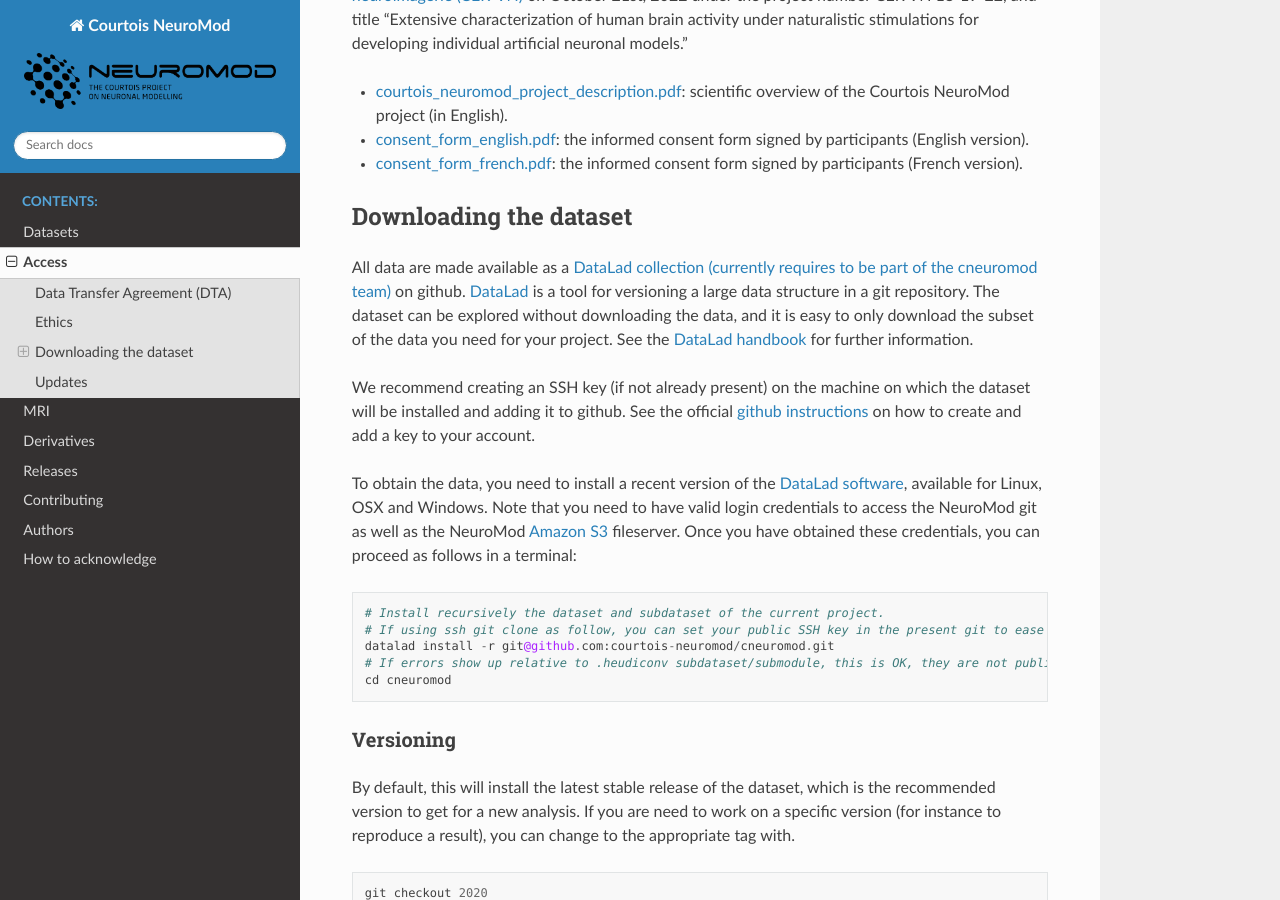
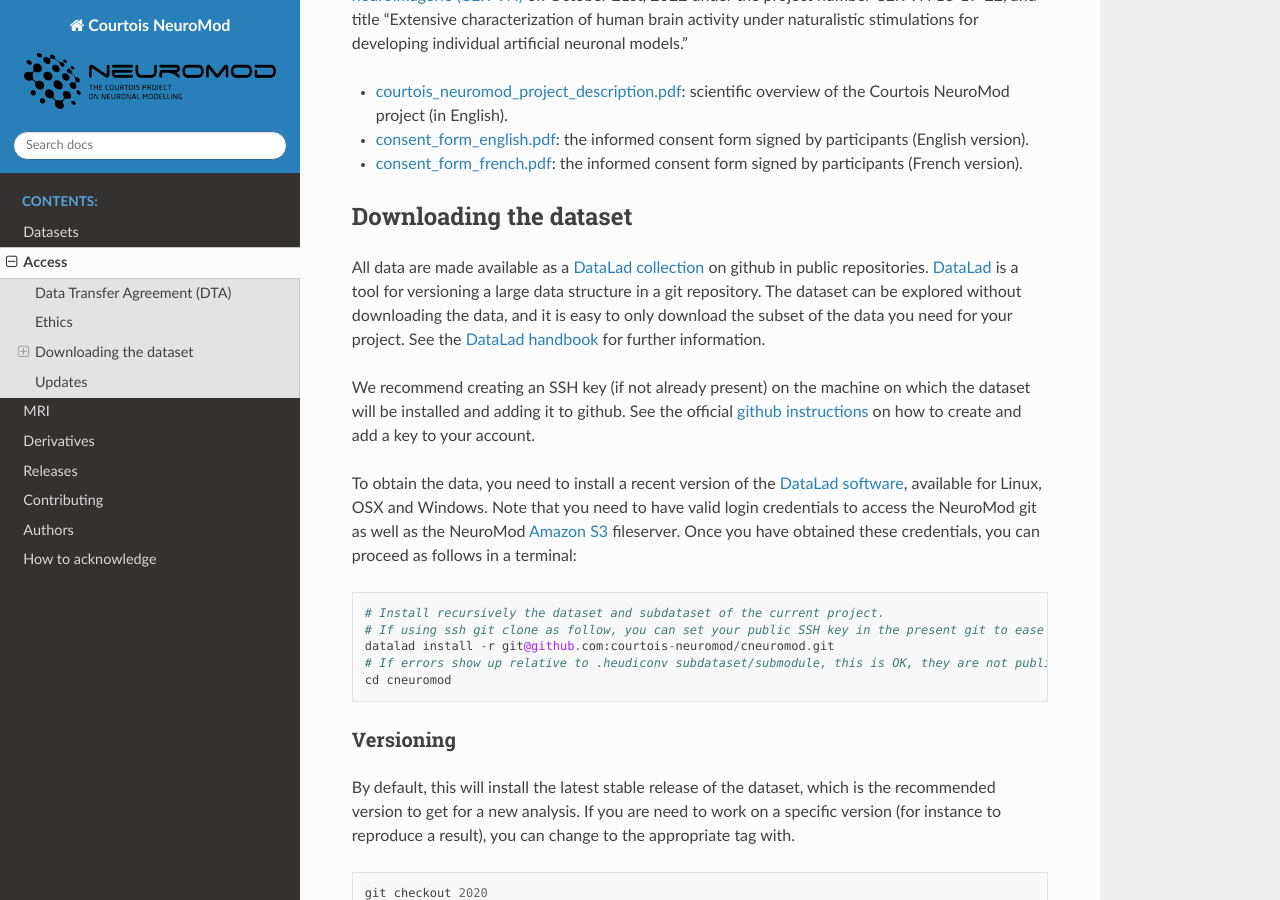
Before and after one commit to courtois-neuromod/cneuromod_docs, a Sphinx documentation site: the page built from source/ACCESS.md, in a window 1280 px wide and 900 px high, scrolled down 648 px. Built offline with Sphinx 7.4.7 and the Read the Docs theme 2.0.0, drawn with Linux system fonts in a browser that asks for light colours.

Commit message:
Update ACCESS.md

```diff
--- a/source/ACCESS.md
+++ b/source/ACCESS.md
@@ -16,7 +16,7 @@ individual artificial neuronal models."
 
 (downloading)=
 ## Downloading the dataset
-All data are made available as a [DataLad collection (currently requires to be part of the cneuromod team)](https://github.com/courtois-neuromod/cneuromod) on github.
+All data are made available as a [DataLad collection](https://github.com/courtois-neuromod/cneuromod) on github in public repositories.
 [DataLad](https://www.datalad.org/) is a tool for versioning a large data structure in a git repository. The dataset can be explored without downloading the data, and it is easy to only download the subset of the data you need for your project.
 See the [DataLad handbook](http://handbook.datalad.org/en/latest/) for further information.
 
```
